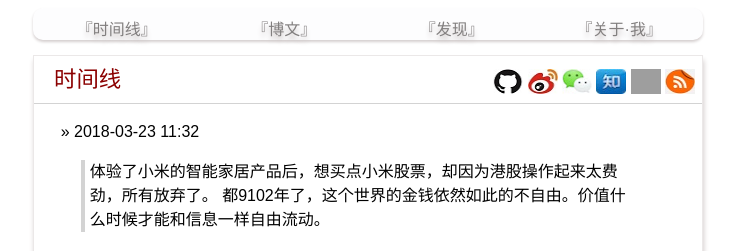
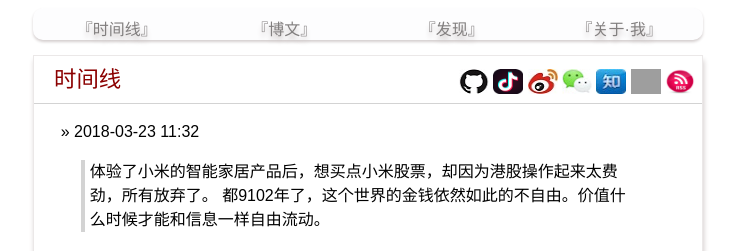
Before and after one commit to yanyiwu/blog, a Jekyll site: the page built from index.md, in a window 1280 px wide. Shown: the top 251 px of the page, without its empty margins (272-1009 px from the left). Built offline with Jekyll 4.4.1, drawn with Linux system fonts in a browser that asks for light colours; Markdown is read by kramdown in place of the engine named in the settings; comment, search, counter and statistics services are not loaded; grey boxes are pictures that could not be loaded.

Commit message:
[logos] add douyin

```diff
--- a/_layouts/default.html
+++ b/_layouts/default.html
@@ -53,6 +53,9 @@
                 <a href="https://github.com/yanyiwu">
                     <img src="/img/github_logo.jpg"/>
                 </a>
+                <a href="http://v.douyin.com/24psdu/">
+                    <img src="/img/douyin.png"/>
+                </a>
                 <a href="http://weibo.com/buptwyy">
                     <img src="/img/weibo_logo.jpg"/>
                 </a>
@@ -66,7 +69,7 @@
                     <img src="http://images.yanyiwu.com/asch_logo.png"/>
                 </a>
                 <a href="/rss.xml">
-                    <img src="/img/rss_logo.jpg"/>
+                    <img src="/img/rss.jpg"/>
                 </a>
             </div>
             <div>
```
Also changed, not shown: img/douyin.png (added), img/rss.jpg (added).
